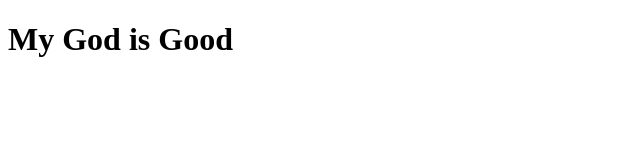
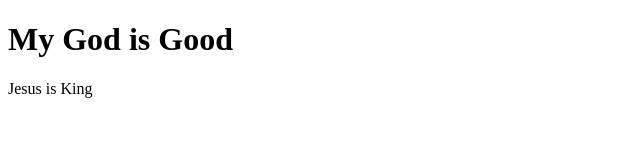
Before and after one commit to Victor-chigo/git-demo, a plain HTML site: page index.html in a window 1280 px wide. Shown: the whole page, without its empty margins (0-640 px from the left). Drawn offline with Linux system fonts and the light colour scheme.

Commit message:
i added Jesus is King

```diff
--- a/index.html
+++ b/index.html
@@ -7,5 +7,6 @@
 </head>
 <body>
     <h1>My God is Good</h1>
+    <p>Jesus is King</p>
 </body>
 </html>
```
